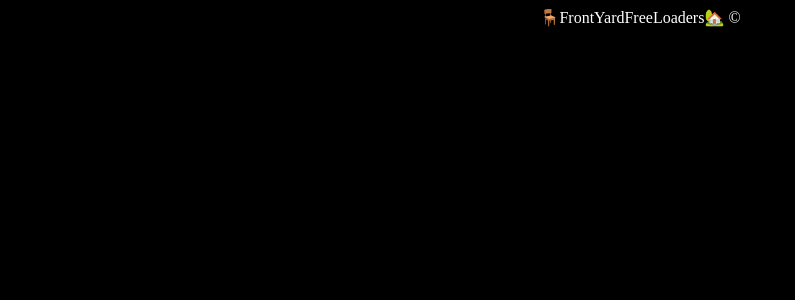
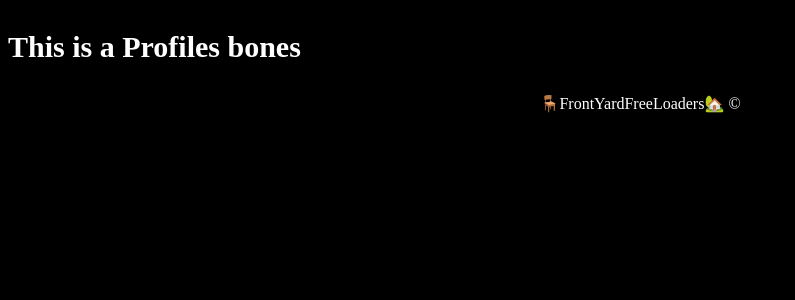
Before and after one commit to CarlyGallagher/front-yard, a React (Create React App) app in the folder client/: page /Profile in a window 1280 px wide. Shown: the top 300 px of the page, without its empty margins (0-795 px from the left). Built offline with nearby package versions, Linux system fonts and the light colour scheme.

Commit message:
late night quick commit/profile

```diff
--- a/client/public/index.html
+++ b/client/public/index.html
@@ -24,6 +24,6 @@
     -->
 </body>
 
-<footer style="color:white; text-align: center; font-family: 'Playfair Display', serif; bottom: 0; width: 100%; ">🪑FrontYardFreeLoaders🏡 ©</footer>
+<footer style="color:white; font-family: 'Playfair Display', serif; width: 100%; display: flex; align-items: flex-end; justify-content: center; ">🪑FrontYardFreeLoaders🏡 ©</footer>
 
 </html>
--- a/client/src/App.js
+++ b/client/src/App.js
@@ -12,6 +12,7 @@ import Home from "./pages/Home";
 import Signup from "./pages/Signup";
 import Login from "./pages/Login";
 import Listings from "./pages/Listings";
+import Profile from "./pages/Profile";
 
 // Construct our main GraphQL API endpoint
 const httpLink = createHttpLink({
@@ -48,6 +49,7 @@ function App() {
             <Route path="/signup" element={<Signup />} />
             <Route path="/logout" element={<Home />} />
             <Route path="/listings" element={<Listings />} />
+            <Route path="/Profile" element={<Profile />} />
           </Routes>
         </div>
       </Router>
--- /dev/null
+++ b/client/src/pages/Profile.js
@@ -0,0 +1,13 @@
+import React from "react";
+import "./profile.css";
+
+const Profile = () => {
+    return (<main>
+        <div>
+            <h3>This is a Profiles bones</h3>
+        </div>
+    </main>
+    );
+};
+
+export default Profile;
```
Also changed, not shown: client/public/profile.js (deleted), 2 other files (tests, documents, lock files or other folders).
